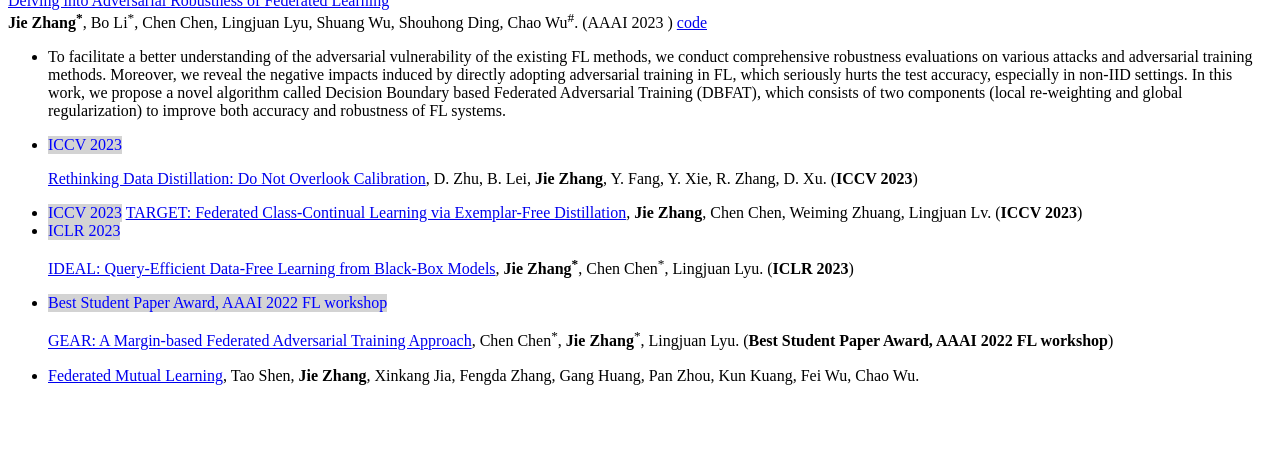
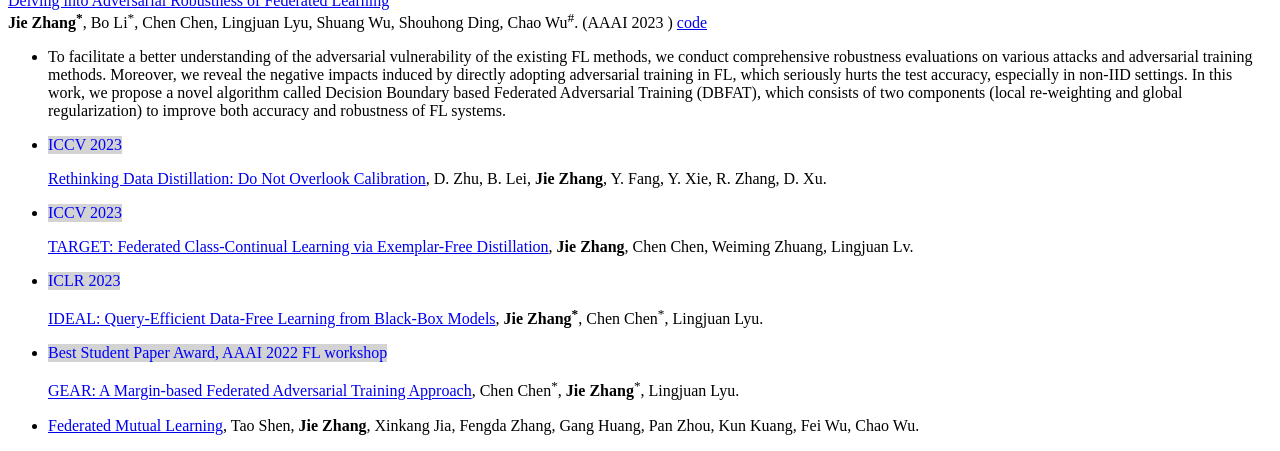
Before and after one commit to zj-jayzhang/zj-jayzhang.github.io, a Jekyll site: the page built from _pages/includes/pub.md, in a window 1280 px wide and 900 px high, scrolled down 5861 px, cut to the strip 449-900 px from the top of the window. Built offline with Jekyll 4.4.1, drawn with Linux system fonts in a browser that asks for light colours; our own code applies the rules of GitHub Pages for plain Markdown files; before the commit the page ends 6711 px from its top, so only the background shows below that.

Commit message:
Update pub.md

```diff
--- a/_pages/includes/pub.md
+++ b/_pages/includes/pub.md
@@ -1,5 +1,17 @@
 
 # 📝 Publications
+
+<style>
+.box {
+  display: inline-block;
+  background-color: lightgray;
+}
+
+.blue-text {
+  color: blue;
+}
+</style>
+
 (<sup>*</sup> indicates equal contribution;  <sup>#</sup> indicates corresponding authorship.)
 
 
@@ -60,27 +72,8 @@
 </div>
 </div>
 
-
-
-
-
-<style>
-.box {
-  display: inline-block;
-  background-color: lightgray;
-}
-
-.blue-text {
-  color: blue;
-}
-</style>
-
-
-
-
-
-- <div class="box"><span class="blue-text">ICCV 2023</span></div>  [Rethinking Data Distillation: Do Not Overlook Calibration](https://arxiv.org/abs/2307.12463), D. Zhu, B. Lei, **Jie Zhang**, Y. Fang, Y. Xie, R. Zhang, D. Xu. (**ICCV 2023**)
-- <div class="box"><span class="blue-text">ICCV 2023</span></div> 	[TARGET: Federated Class-Continual Learning via Exemplar-Free Distillation](https://arxiv.org/abs/2303.06937), **Jie Zhang**, Chen Chen, Weiming Zhuang, Lingjuan Lv. (**ICCV 2023**)
-- <div class="box"><span class="blue-text">ICLR 2023</span></div> [IDEAL: Query-Efficient Data-Free Learning from Black-Box Models](https://openreview.net/pdf?id=ConT6H7MWL), **Jie Zhang<sup>*</sup>**, Chen Chen<sup>*</sup>, Lingjuan Lyu. (**ICLR 2023**)
-- <div class="box"><span class="blue-text">Best Student Paper Award, AAAI 2022 FL workshop</span></div> [GEAR: A Margin-based Federated Adversarial Training Approach](https://federated-learning.org/fl-aaai-2022/Papers/FL-AAAI-22_paper_34.pdf), Chen Chen<sup>*</sup>, **Jie Zhang**<sup>*</sup>, Lingjuan Lyu. (**Best Student Paper Award, AAAI 2022 FL workshop**)
+- <div class="box"><span class="blue-text">ICCV 2023</span></div>[Rethinking Data Distillation: Do Not Overlook Calibration](https://arxiv.org/abs/2307.12463), D. Zhu, B. Lei, **Jie Zhang**, Y. Fang, Y. Xie, R. Zhang, D. Xu.
+- <div class="box"><span class="blue-text">ICCV 2023</span></div>[TARGET: Federated Class-Continual Learning via Exemplar-Free Distillation](https://arxiv.org/abs/2303.06937), **Jie Zhang**, Chen Chen, Weiming Zhuang, Lingjuan Lv.
+- <div class="box"><span class="blue-text">ICLR 2023</span></div> [IDEAL: Query-Efficient Data-Free Learning from Black-Box Models](https://openreview.net/pdf?id=ConT6H7MWL), **Jie Zhang<sup>*</sup>**, Chen Chen<sup>*</sup>, Lingjuan Lyu.
+- <div class="box"><span class="blue-text">Best Student Paper Award, AAAI 2022 FL workshop</span></div> [GEAR: A Margin-based Federated Adversarial Training Approach](https://federated-learning.org/fl-aaai-2022/Papers/FL-AAAI-22_paper_34.pdf), Chen Chen<sup>*</sup>, **Jie Zhang**<sup>*</sup>, Lingjuan Lyu.
 - [Federated Mutual Learning](https://arxiv.org/abs/2006.16765), Tao Shen, **Jie Zhang**, Xinkang Jia, Fengda Zhang, Gang Huang, Pan Zhou, Kun Kuang, Fei Wu, Chao Wu.
```
